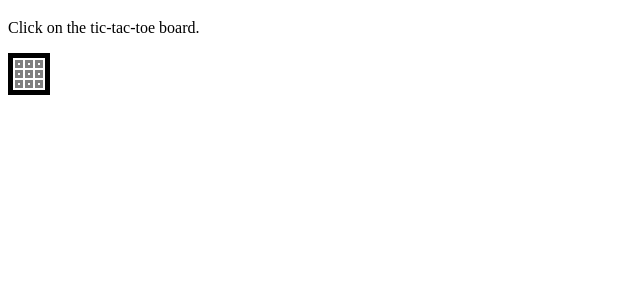
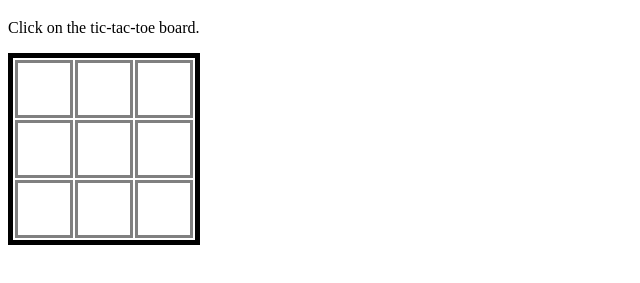
Before and after one commit to WallaceKelly/programming-basics, a plain HTML site: page github-intro/tictactoe.html in a window 1280 px wide. Shown: the part 61-344 px from the top of the page, without its empty margins (0-640 px from the left). Drawn offline with Linux system fonts and the light colour scheme.

Commit message:
#8-fixed sizing bug (#9)
* fixed sizing bug

* changed "min-height" to "height"

```diff
--- a/github-intro/tictactoe.css
+++ b/github-intro/tictactoe.css
@@ -4,4 +4,10 @@ table {
 
 td {
     border: 3px solid gray;
+    min-width: 50px;
+    height: 50px;
+    font-size: 40px;
+    font-family: Arial, Helvetica, sans-serif;
+    text-align: center;
+    vertical-align: middle;
 }
```
